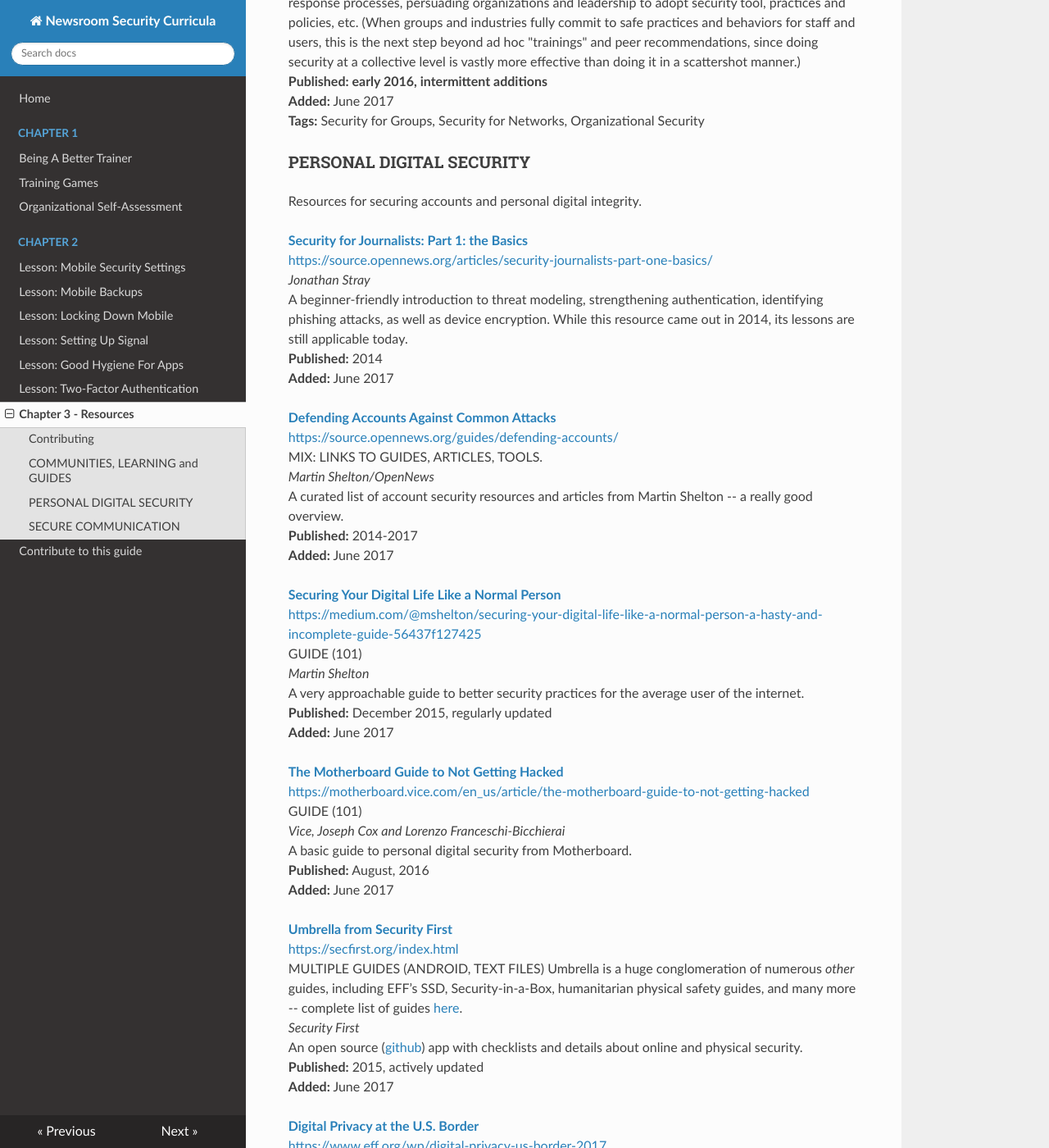
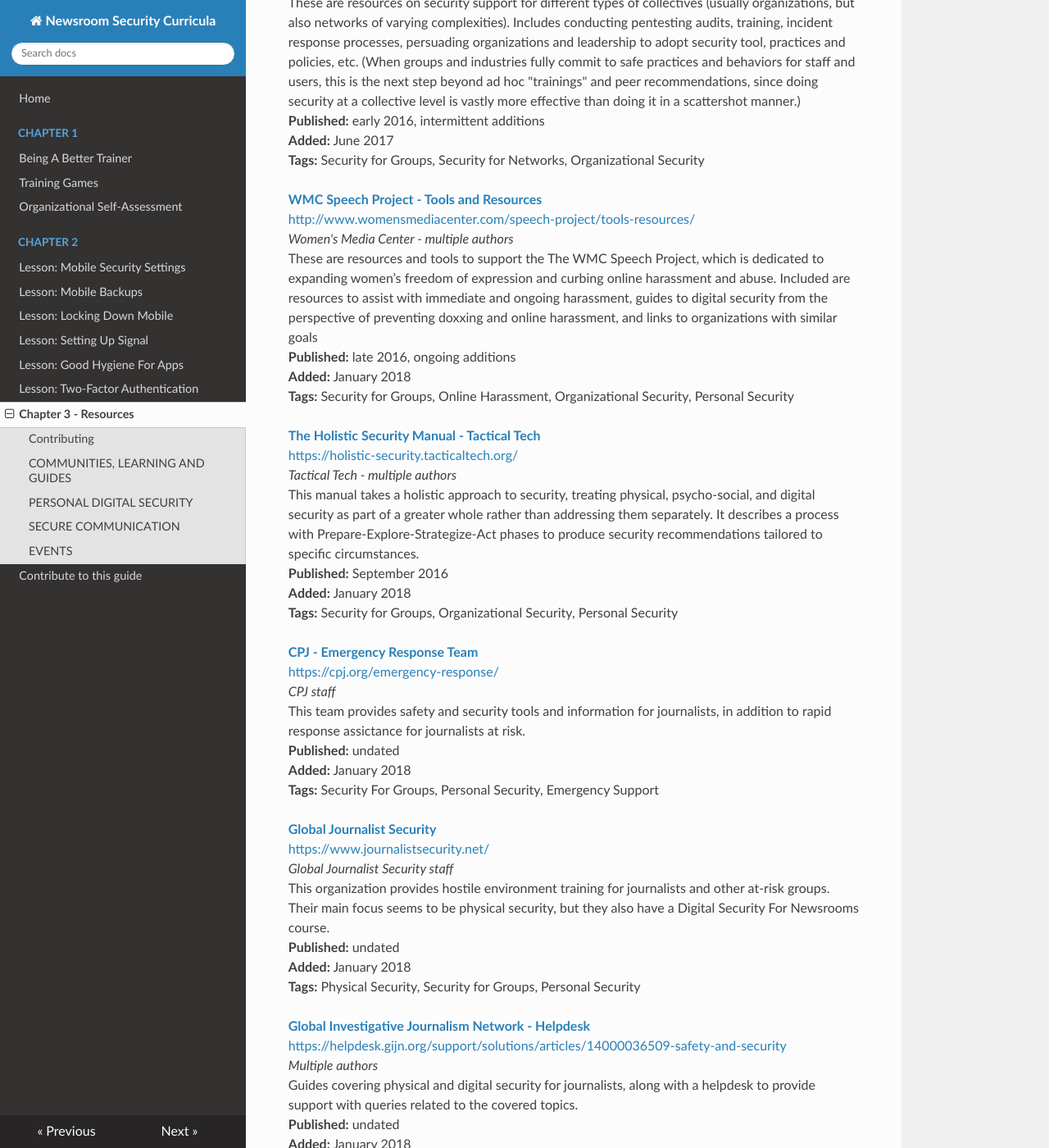
Before and after one commit to OpenNewsLabs/field-guide-security-training-newsroom, an MkDocs documentation site: the page built from docs/Chapter03-Resources.md, in a window 1280 px wide and 1400 px high, scrolled down 4800 px. Shown: the whole window at 82% size. Built offline with MkDocs 1.6.1, drawn with Linux system fonts in a browser that asks for light colours; nearby versions of some CDN libraries; old or Windows-style settings are respelled for this version of MkDocs; some of the changed text lies outside the part shown.

Commit message:
Issue9 (#18)
* Updated resources from wiki page.
* Added Events section

````diff
--- a/docs/Chapter03-Resources.md
+++ b/docs/Chapter03-Resources.md
@@ -17,7 +17,7 @@
 **Tags:** <tags> (keywords, csv)
 ```
 
-### COMMUNITIES, LEARNING and GUIDES
+### COMMUNITIES, LEARNING AND GUIDES
 
 Comprehensive resources addressing digital security in general, and online communities where digital security is discussed.
 
@@ -63,7 +63,7 @@
 
 **[Journalists in Distress: Securing Your Digital Life](http://www.cjfe.org/journalists_in_distress_securing_your_digital_life)**
 [http://www.cjfe.org/journalists_in_distress_securing_your_digital_life](http://www.cjfe.org/journalists_in_distress_securing_your_digital_life)
-*Canadian Journalists for Free Expression*** **
+*Canadian Journalists for Free Expression*
 The guide includes background information describing how data flows online and in mobile networks, as well as information on browser privacy and security, encrypted communications, social media privacy, internet cafe concerns, strong authentication, and information about technical threats from authorities.
 **Published:**  January 2017
 **Added:**  June 2017
@@ -160,14 +160,94 @@
 [https://orgsec.community/display/OS](https://orgsec.community/display/OS)
 *Internews, Multiple Human Rights International Training Organizations*
 These are resources on security support for different types of collectives (usually organizations, but also networks of varying complexities). Includes conducting pentesting audits, training, incident response processes, persuading organizations and leadership to adopt security tool, practices and policies, etc. (When groups and industries fully commit to safe practices and behaviors for staff and users, this is the next step beyond ad hoc "trainings" and peer recommendations, since doing security at a collective level is vastly more effective than doing it in a scattershot manner.)
-**Published: **early 2016, intermittent additions
+**Published:** early 2016, intermittent additions
 **Added:** June 2017
 **Tags:** Security for Groups, Security for Networks, Organizational Security
+
+**[WMC Speech Project - Tools and Resources](http://www.womensmediacenter.com/speech-project/tools-resources/)**
+[http://www.womensmediacenter.com/speech-project/tools-resources/](http://www.womensmediacenter.com/speech-project/tools-resources/)
+*Women's Media Center - multiple authors*
+These are resources and tools to support the The WMC Speech Project, which is dedicated to expanding women’s freedom of expression and curbing online harassment and abuse. Included are resources to assist with immediate and ongoing harassment, guides to digital security from the perspective of preventing doxxing and online harassment, and links to organizations with similar goals
+**Published:** late 2016, ongoing additions
+**Added:** January 2018
+**Tags:** Security for Groups, Online Harassment, Organizational Security, Personal Security
+
+**[The Holistic Security Manual - Tactical Tech](https://holistic-security.tacticaltech.org/)**
+[https://holistic-security.tacticaltech.org/](https://holistic-security.tacticaltech.org/)
+*Tactical Tech - multiple authors*
+This manual takes a holistic approach to security, treating physical, psycho-social, and digital security as part of a greater whole rather than addressing them separately. It describes a process with Prepare-Explore-Strategize-Act phases to produce security recommendations tailored to specific circumstances.
+**Published:** September 2016
+**Added:** January 2018
+**Tags:** Security for Groups, Organizational Security, Personal Security
+
+**[CPJ - Emergency Response Team](https://cpj.org/emergency-response/)**
+[https://cpj.org/emergency-response/](https://cpj.org/emergency-response/)
+*CPJ staff*
+This team provides safety and security tools and information for journalists, in addition to rapid response assictance for journalists at risk.
+**Published:** undated
+**Added:** January 2018
+**Tags:** Security For Groups, Personal Security, Emergency Support
+
+**[Global Journalist Security](https://www.journalistsecurity.net/)**
+[https://www.journalistsecurity.net/](https://www.journalistsecurity.net/)
+*Global Journalist Security staff*
+This organization provides hostile environment training for journalists and other at-risk groups. Their main focus seems to be physical security, but they also have a Digital Security For Newsrooms course.
+**Published:** undated
+**Added:** January 2018
+**Tags:** Physical Security, Security for Groups, Personal Security
+
+**[Global Investigative Journalism Network - Helpdesk](https://helpdesk.gijn.org/support/solutions/articles/14000036509-safety-and-security)**
+[https://helpdesk.gijn.org/support/solutions/articles/14000036509-safety-and-security](https://helpdesk.gijn.org/support/solutions/articles/14000036509-safety-and-security)
+*Multiple authors*
+Guides covering physical and digital security for journalists, along with a helpdesk to provide support with queries related to the covered topics.
+**Published:** undated
+**Added:** January 2018
+**Tags:** Physical Security, Security for Groups, Personal Security
+
+**[Dart Center for Journalism and Trauma](https://dartcenter.org/)**
+[https://dartcenter.org/](https://dartcenter.org/)
+*Multiple authors*
+Guides and teaching resources to support journalists reporting on traumatic topics and events.
+**Published:** undated
+**Added:** January 2018
+**Tags:** Physical Security, Security for Groups, Psychological Support
+
+**[International SOS](https://www.internationalsos.com/)**
+<https://www.internationalsos.com/>
+*International SOS staff*
+Risk management consulting and support for organizations operating in hostile environments.
+**Published:** undated
+**Added:** January 2018
+**Tags:** Physical Security, Security for Groups, Risk Management
+
+**[Control Risks](https://www.controlrisks.com/)**
+<https://www.controlrisks.com//>
+*Control Risks staff*
+Risk management consulting and support for organizations operating in hostile environments.
+**Published:** undated
+**Added:** January 2018
+**Tags:** Physical Security, Security for Groups, Risk Management
+
+**[On Call International](http://www.oncallinternational.com/)**
+<http://www.oncallinternational.com/>
+*On Call International  staff*
+Risk management consulting and support for travelers and organizations operating in hostile environments.
+**Published:** undated
+**Added:** January 2018
+**Tags:** Physical Security, Security for Groups, Risk Management
 
 
 ### PERSONAL DIGITAL SECURITY
 
 Resources for securing accounts and personal digital integrity.
+
+**[Security Planner](https://securityplanner.org/)**
+<https://securityplanner.org/>
+*Citizen Lab staff*
+A resource that provides digital security recommendations based on responses to a few simple questions. It's a good starting-point for basic digital security policies for journalists in low-risk situations.
+**Published:** December 2017
+**Added:** January 2018
+**Tags:** Personal Digital Security
 
 **[Security for Journalists:  Part 1: the Basics](https://source.opennews.org/articles/security-journalists-part-one-basics/)**
 [https://source.opennews.org/articles/security-journalists-part-one-basics/](https://source.opennews.org/articles/security-journalists-part-one-basics/)
@@ -350,3 +430,20 @@
 SecureDrop is an open-source whistleblower submission system that media organizations can use to securely accept documents from and communicate with anonymous sources.
 **Published:** updated regularly
 **Added:** June 2017
+
+### EVENTS
+
+**[RightsCon](https://www.rightscon.org/)**
+<https://www.rightscon.org/>
+*n/a*
+Yearly conference focused on human rights and digital technology.
+**Published:** n/a
+**Added:** January 2018
+
+
+**[Global Investigative Journalism Conference](https://gijc2017.org/)**
+<https://gijc2017.org/>
+*n/a*
+Yearly conference hosted by the GIJN and various other institutions. Focuses on issues related to investigative journalism, with some digital security content.
+**Published:** n/a
+**Added:** January 2018
````
Also changed, not shown: other parts of docs/Chapter03-Resources.md (+1 -1 lines).
